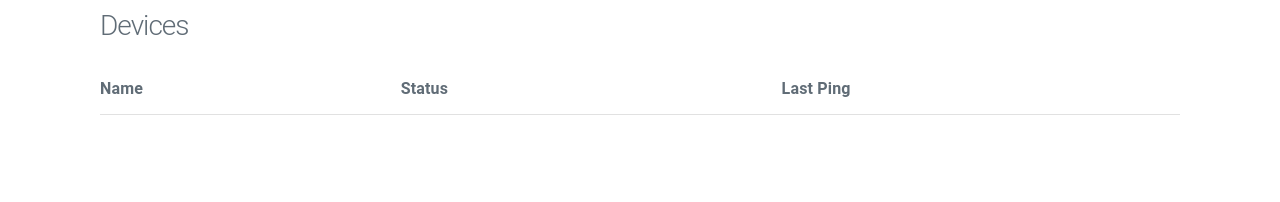
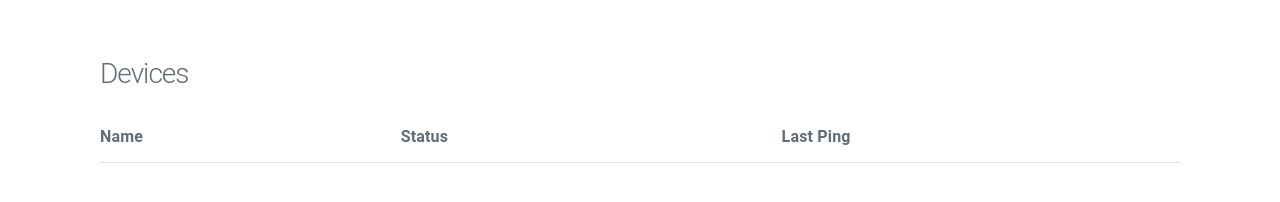
Before and after one commit to Severn-Lortie/device-status, a website: page public/index.html in a window 1280 px wide. Drawn offline with nearby package versions, Linux system fonts and the light colour scheme; no server answers.

Commit message:
Added padding to title

```diff
--- a/public/index.html
+++ b/public/index.html
@@ -12,7 +12,7 @@
 
 <body>
     <div class="container">
-        <h3>Devices</h3>
+        <h3 style="padding-top: 48px">Devices</h3>
         <div class="column column-50 column-offset-50">
             <table>
                 <thead>
```
